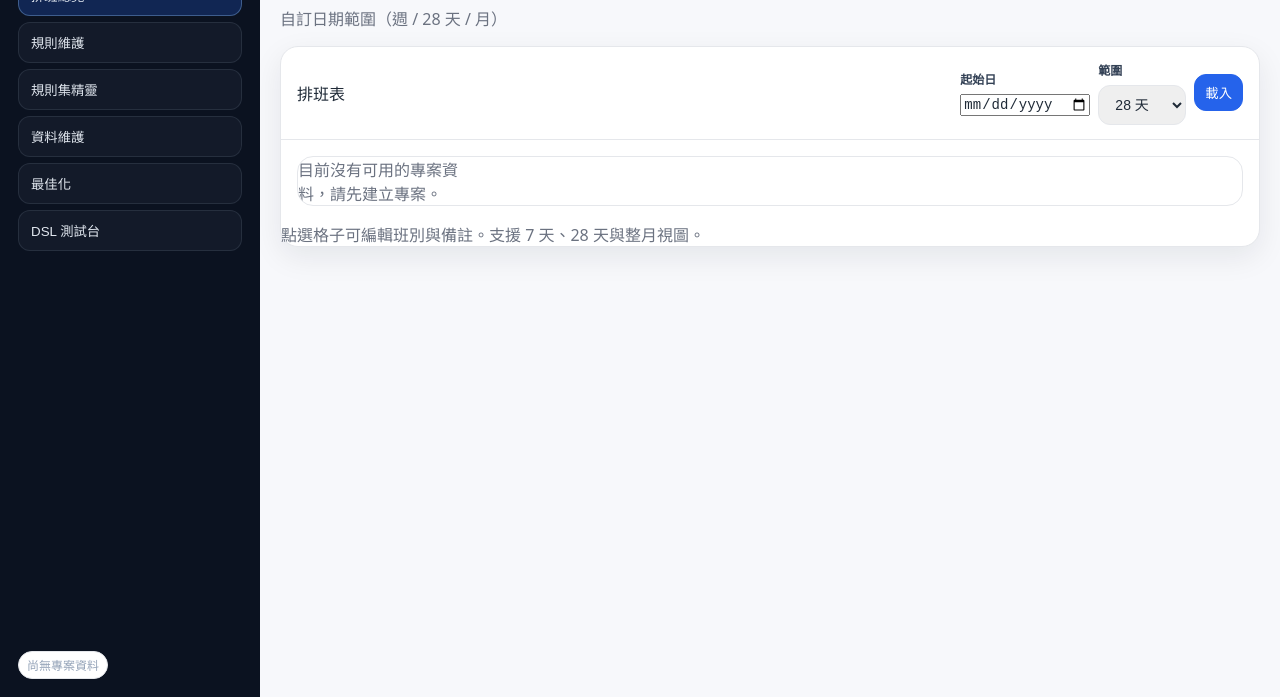
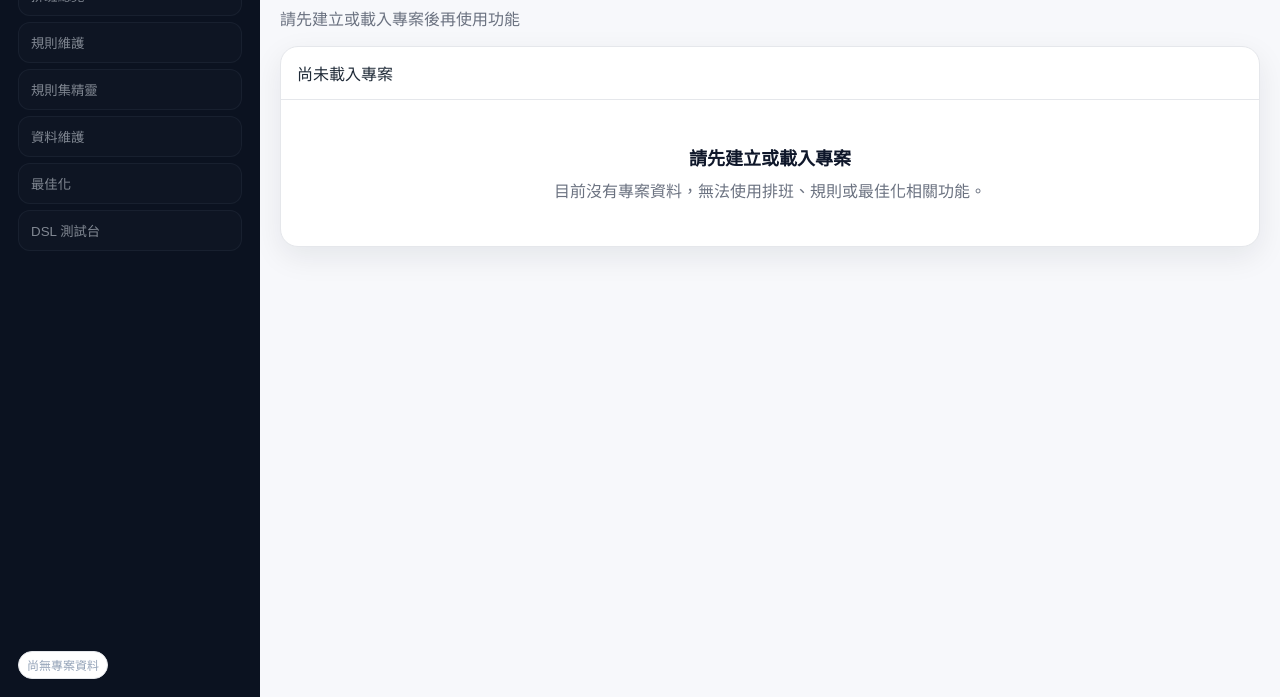
Before and after one commit to AllanYiin/NurseRoster, a website with bundled scripts: page frontend/public/index.html in a window 1280 px wide. Shown: the part 103-800 px from the top of the page. Built offline with nearby package versions, Linux system fonts and the light colour scheme; files whose address does not match are found by name.

Commit message:
Hide project views when no project loaded

```diff
--- a/frontend/public/index.html
+++ b/frontend/public/index.html
@@ -18,22 +18,22 @@
       </div>
 
       <nav class="nav">
-        <button class="nav__item is-active" data-view="calendar">
+        <button class="nav__item is-active" data-view="calendar" data-requires-project="1">
           <span class="nav__label">排班總覽</span>
         </button>
-        <button class="nav__item" data-view="rules">
+        <button class="nav__item" data-view="rules" data-requires-project="1">
           <span class="nav__label">規則維護</span>
         </button>
-        <button class="nav__item" data-view="bundles">
+        <button class="nav__item" data-view="bundles" data-requires-project="1">
           <span class="nav__label">規則集精靈</span>
         </button>
-        <button class="nav__item" data-view="master">
+        <button class="nav__item" data-view="master" data-requires-project="1">
           <span class="nav__label">資料維護</span>
         </button>
-        <button class="nav__item" data-view="opt">
+        <button class="nav__item" data-view="opt" data-requires-project="1">
           <span class="nav__label">最佳化</span>
         </button>
-        <button class="nav__item" data-view="dsl">
+        <button class="nav__item" data-view="dsl" data-requires-project="1">
           <span class="nav__label">DSL 測試台</span>
         </button>
       </nav>
@@ -55,6 +55,21 @@
       </header>
 
       <section class="content">
+        <!-- No Project -->
+        <div class="view is-hidden" id="view-no-project">
+          <div class="card">
+            <div class="card__hd">
+              <div class="card__title">尚未載入專案</div>
+            </div>
+            <div class="card__bd">
+              <div class="empty-state">
+                <div class="empty-state__title">請先建立或載入專案</div>
+                <div class="muted">目前沒有專案資料，無法使用排班、規則或最佳化相關功能。</div>
+              </div>
+            </div>
+          </div>
+        </div>
+
         <!-- Calendar -->
         <div class="view" id="view-calendar">
           <div class="card">
--- a/frontend/public/static/modules/router.js
+++ b/frontend/public/static/modules/router.js
@@ -9,11 +9,17 @@ import { initDslTester } from "./views/dsl.js";
 import { loadRuleBundleWizard } from "./views/rule_bundles.js";
 
 export function setView(view) {
+  const hasProject = !!state.project?.id;
+  if (!hasProject && view !== "no-project") {
+    view = "no-project";
+  }
+
   state.currentView = view;
   $$(".nav__item").forEach((b) => b.classList.toggle("is-active", b.dataset.view === view));
   $$(".view").forEach((v) => v.classList.toggle("is-hidden", v.id !== `view-${view}`));
 
   const titleMap = {
+    "no-project": ["尚未載入專案", "請先建立或載入專案後再使用功能"],
     calendar: ["排班總覽", "自訂日期範圍（週 / 28 天 / 月）"],
     rules: ["規則維護", "自然語言 ↔ DSL + 對話與衝突"],
     bundles: ["規則集精靈", "本期規則集快照（Rule Bundle Wizard）"],
--- a/frontend/public/static/styles.css
+++ b/frontend/public/static/styles.css
@@ -41,6 +41,8 @@ body{
 }
 .nav button:hover,
 .nav__item:hover{background:rgba(148,163,184,0.12)}
+.nav button:disabled,
+.nav__item:disabled{cursor:not-allowed; opacity:0.55; background:rgba(148,163,184,0.04)}
 .nav button.active,
 .nav__item.is-active{background:rgba(37,99,235,0.25); border-color:rgba(147,197,253,0.35)}
 .sidebar__footer{margin-top:auto; font-size:12px; color:#94a3b8}
@@ -88,6 +90,8 @@ body{
 
 /* views */
 .view.is-hidden{display:none}
+.empty-state{display:flex; flex-direction:column; align-items:center; justify-content:center; gap:8px; padding:28px; text-align:center}
+.empty-state__title{font-size:18px; font-weight:700; color:#0f172a}
 
 /* tabs */
 .tabs{display:flex; gap:8px; margin-bottom:10px}
```
Also changed, not shown: frontend/public/static/modules/bootstrap.js.
